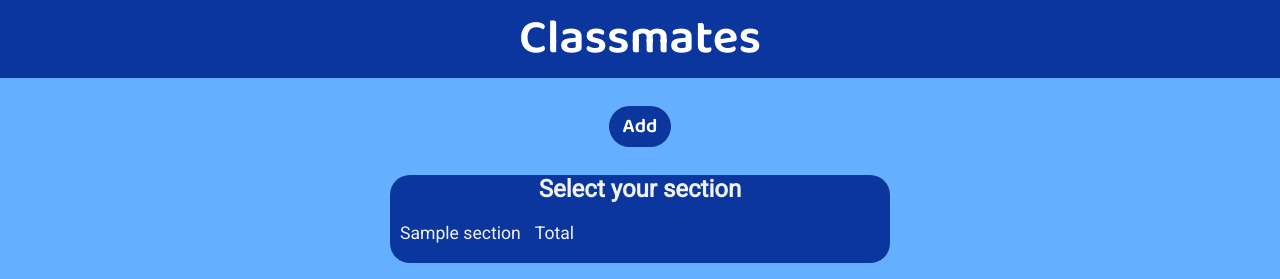
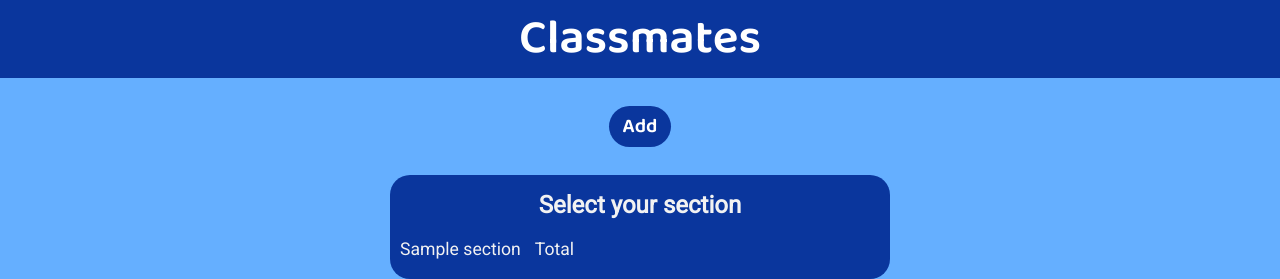
Before and after one commit to skabdulhaq/Find_my_class_mates, a Flask app: template templates/classmate.html in a window 1280 px wide. Shown: the top 279 px of the page. Run offline with Flask 2, Linux system fonts and the light colour scheme; the template is opened without the code that fills it: most values are stand-ins (such as "Sample title", 1, 10 or a date in 2020).

```diff
--- a/static/css/styles.css
+++ b/static/css/styles.css
@@ -181,6 +181,7 @@ td:last-child{
     color: #f2f2f2;
     text-align: center;
     font-size: 1.5rem;
+    padding-top: 1rem;
 }
 .nav-list{
     border-radius: 20px;
```
